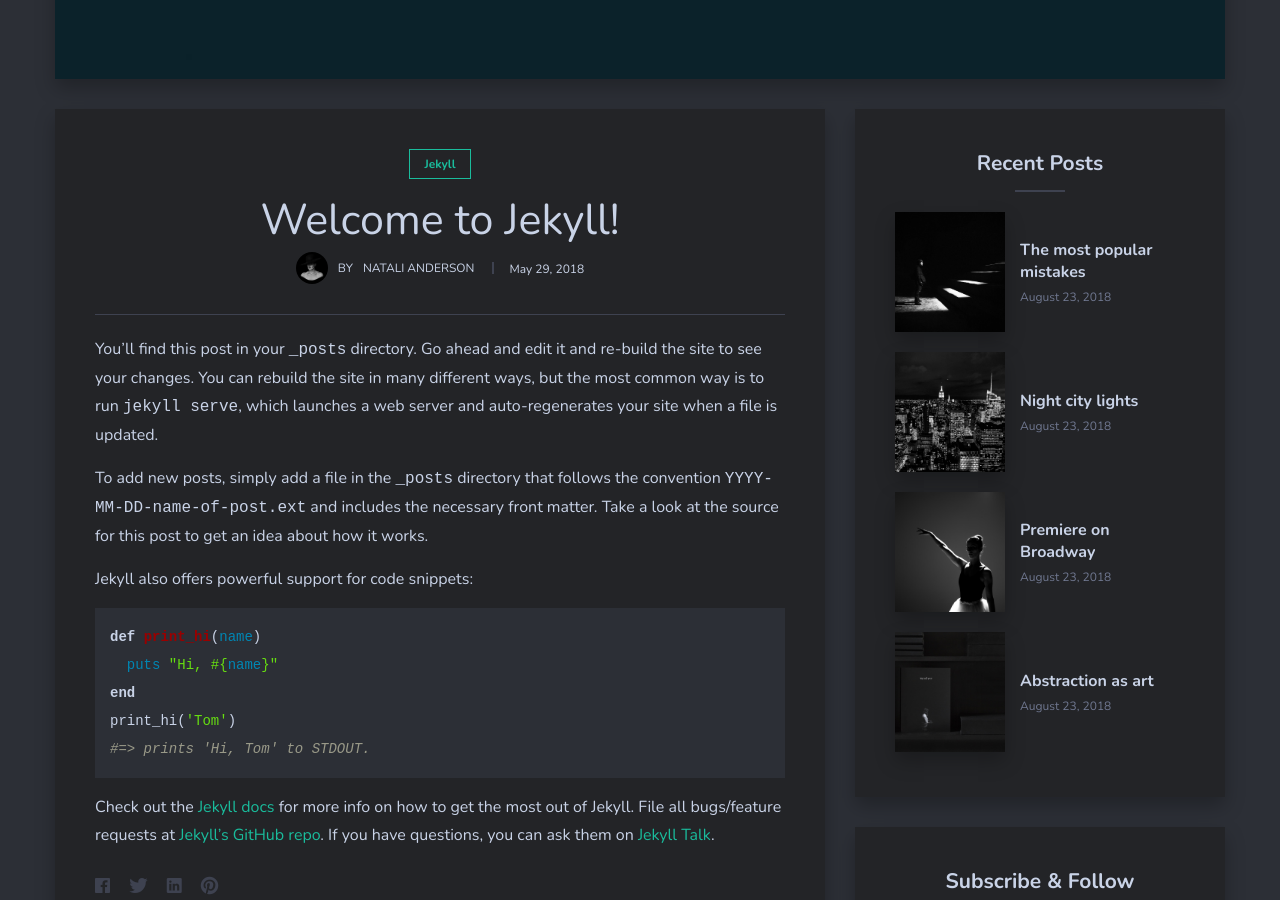
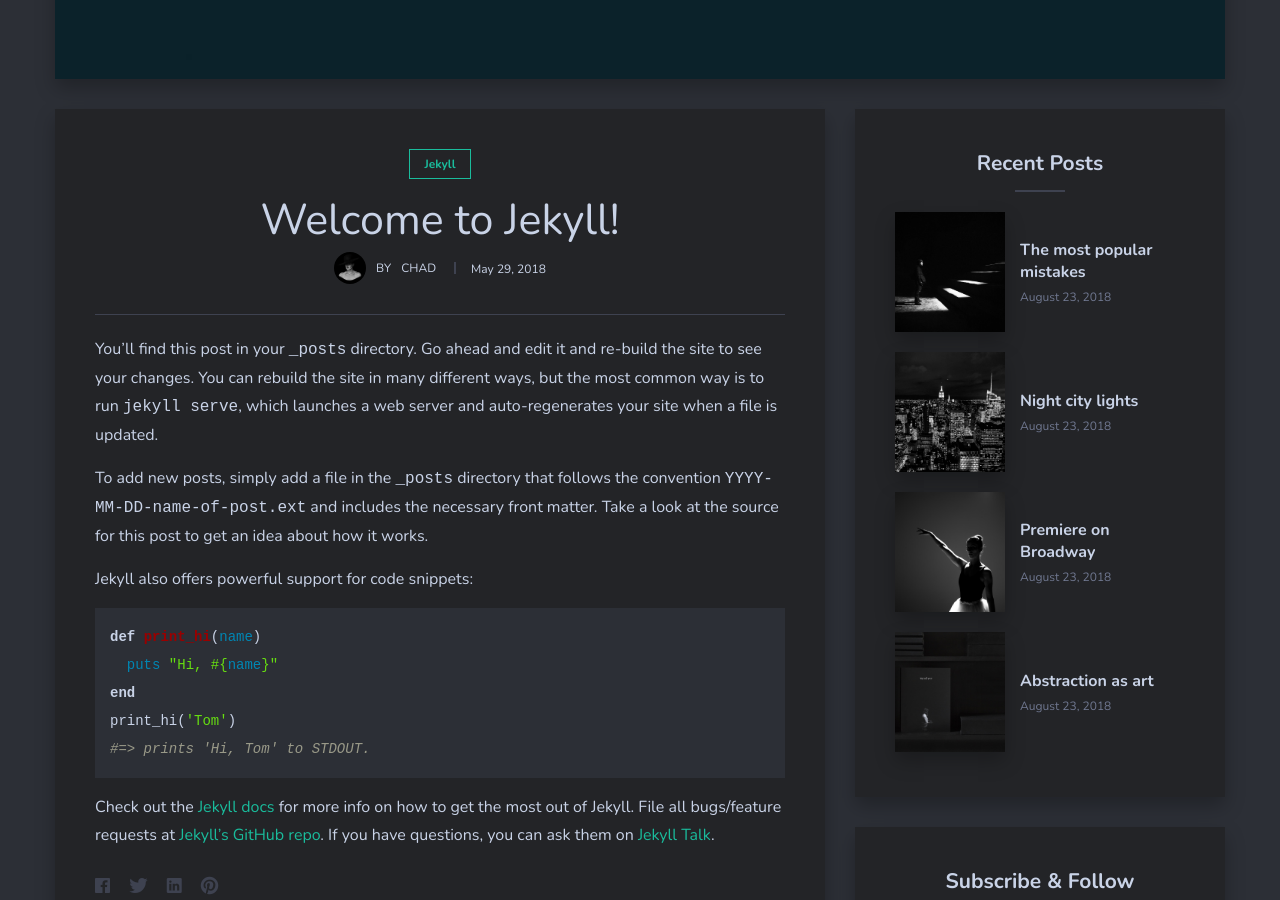
Before and after one commit to artemsheludko/galada, a Jekyll site: the page built from _posts/2018-05-29-welcome-to-jekyll.markdown, in a window 1280 px wide and 900 px high, scrolled down 616 px. Built offline with Jekyll 4.4.1, drawn with Linux system fonts in a browser that asks for light colours; nearby versions of some CDN libraries; comment, search, counter and statistics services are not loaded.

Commit message:
Update _config.yml

```diff
--- a/_config.yml
+++ b/_config.yml
@@ -1,24 +1,24 @@
 #-------------------------------
 # General Site Settings
 
-title: Galada Theme | Theme for Jekyll
-description: Galada is an easy and simple theme for Jekyll. Dark colors, give it a special exquisite look. A careful approach to design and features make it an ideal solution for a personal blog. # this means to ignore newlines until "baseurl:"
-baseurl: "/galada" # the subpath of your site, e.g. /blog
-url: "" # the base hostname & protocol for your site, e.g. http://example.com
+title: Powerpens
+description: The adventures of the minimalist traveler. # Galada is an easy and simple theme for Jekyll. Dark colors, give it a special exquisite look. A careful approach to design and features make it an ideal solution for a personal blog. # this means to ignore newlines until "baseurl:"
+baseurl: "/reimagined-journey" # the subpath of your site, e.g. /blog
+url: "http://powerpens.github.io" # the base hostname & protocol for your site, e.g. http://example.com
 
 
 #-------------------------------
 # About Section
-author-name:   Natali Anderson
+author-name:   Chad
 author-avatar: 09.jpg
 
 
 #-------------------------------
 # Contact links
-facebook:  https://facebook.com/ # Add your Facebook handle
-twitter:   https://twitter.com/ # Add your Facebook handle
-instagram: https://www.instagram.com/ # Add your Facebook handle
-pinterest: https://www.pinterest.com/ # Add your Facebook handle
+facebook:  https://facebook.com/powerpens-chad # Add your Facebook handle
+twitter:   https://twitter.com/powerpens # Add your Facebook handle
+instagram: https://www.instagram.com/powerpens # Add your Facebook handle
+pinterest: https://www.pinterest.com/powerpens # Add your Facebook handle
 
 
 #-------------------------------
```
